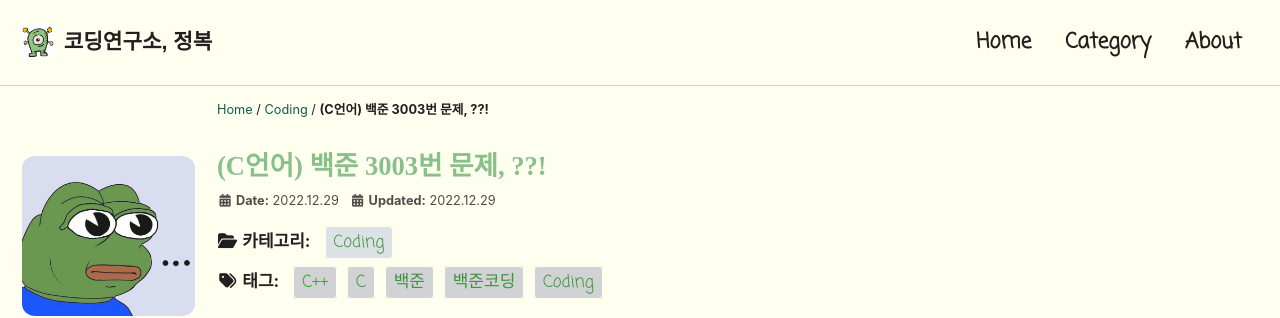
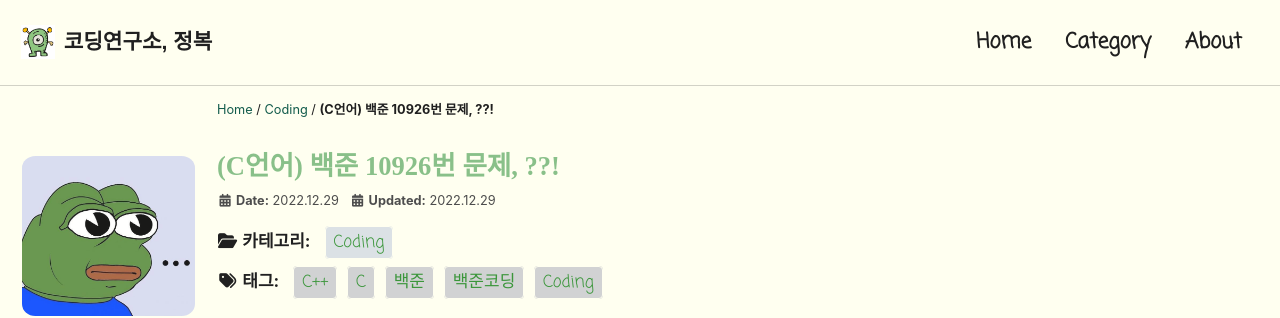
Before and after one commit to JBL28/jbl28.github.io, a Jekyll site: the page built from _posts/Coding/2022-12-29-BJ10926.md, in a window 1280 px wide and 900 px high. Shown: the top 318 px of the window. Built offline with Jekyll 4.4.1, drawn with Linux system fonts in a browser that asks for light colours; cached includes are drawn as plain includes; nearby versions of some CDN libraries; some web fonts are replaced; comment, search, counter and statistics services are not loaded.

Commit message:
Update 2022-12-29-BJ10926.md

```diff
--- a/_posts/Coding/2022-12-29-BJ10926.md
+++ b/_posts/Coding/2022-12-29-BJ10926.md
@@ -1,6 +1,6 @@
 ---
-title:  "(C언어) 백준 3003번 문제, ??!"
-excerpt: "(C언어) 백준 3003번 문제, ??!"
+title:  "(C언어) 백준 10926번 문제, ??!"
+excerpt: "(C언어) 백준 10926번 문제, ??!"
 
 categories:
   - Coding
```
